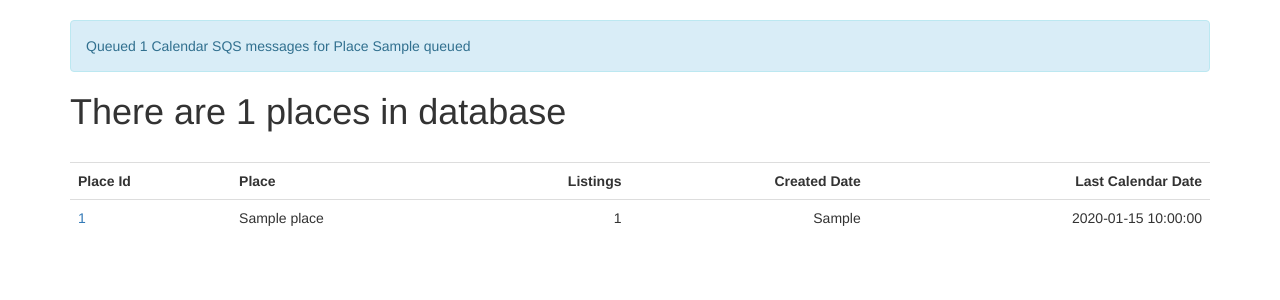
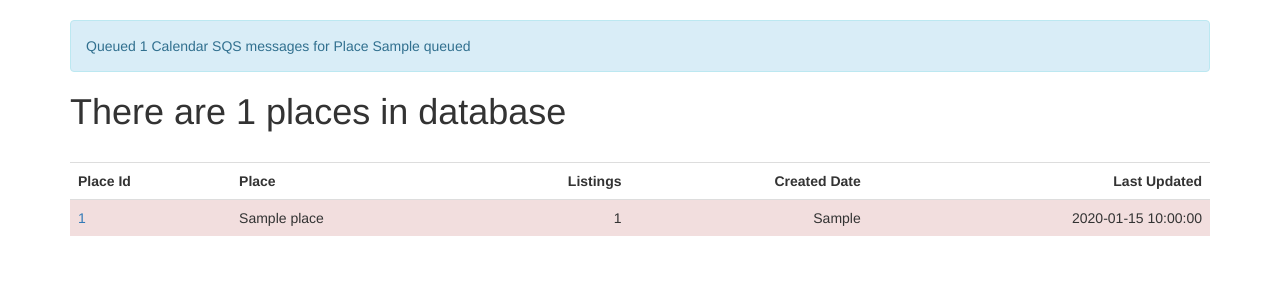
Before and after one commit to superf2t/cascade-creek, a Flask app: template templates/queue_all_calendar.html in a window 1280 px wide. Shown: the part 52-352 px from the top of the page. Run offline with Flask 2, Linux system fonts and the light colour scheme; the template is opened without the code that fills it: most values are stand-ins (such as "Sample title", 1, 10 or a date in 2020); some libraries are stand-ins or nearby versions.

Commit message:
mod queue_all_calendar page to display inactive cities and show different updated date

```diff
--- a/templates/queue_all_calendar.html
+++ b/templates/queue_all_calendar.html
@@ -15,10 +15,10 @@
             <th>Place</th>
             <th class="text-right">Listings</th>
             <th class="text-right">Created Date</th>
-            <th class="text-right">Last Calendar Date</th>
+            <th class="text-right">Last Updated</th>
         </tr>
         {% for place in places %}
-            <tr>
+            <tr{% if not place.is_place_active %} class="danger"{% endif %}>
                 <td><a href="/queue/queue_all_calendar/{{ place.place_id }}">{{ place.place_id }}</a></td>
                 <td>{{ place.s_name }}</td>
                 <td class="text-right">{{ place.count_listings }}</td>
--- a/utils_db.py
+++ b/utils_db.py
@@ -161,7 +161,7 @@ def get_places_history():
                                 WITH c AS (
                                     select
                                         l.s_google_place_id,
-                                        max(c.dt_booking_date) as dt_booking_date
+                                        CAST(max(c.dt_insert) as DATE) as dt_booking_date
                                     from calendar c
                                         join listing l on c.i_listing_id = l.i_listing_id
                                     group by 1
@@ -174,7 +174,8 @@ def get_places_history():
                                     p.s_name,
                                     p.dt_insert,
                                     c.dt_booking_date as max_booking_date,
-                                    l.count_i_listing_id as count_listings
+                                    l.count_i_listing_id as count_listings,
+                                    p.b_active as is_place_active
                                 from place p
                                     join l on p.s_google_place_id = l.s_google_place_id
                                     join c on l.s_google_place_id = c.s_google_place_id
```
